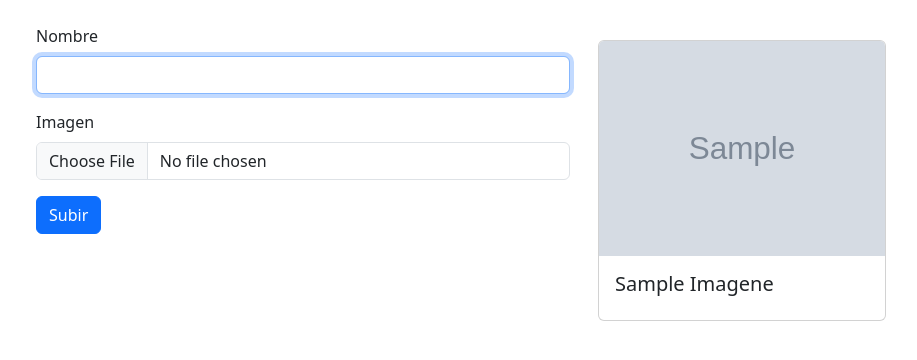
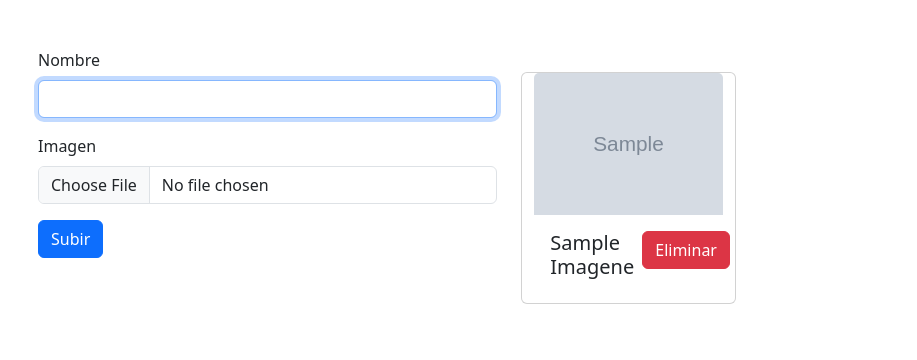
Before and after one commit to YOYO-DR/prueba-azure-storage, a Django app: page / in a window 1280 px wide. Shown: the top 360 px of the page, without its empty margins (58-975 px from the left). Run offline with Django 4.2, Linux system fonts and the light colour scheme; tables that the repository leaves empty hold one stand-in row (values such as "Sample post"); grey boxes marked "Sample" are stand-in pictures.

Commit message:
listo para seguir con las notas

```diff
--- a/apps/inicio/templates/inicio.html
+++ b/apps/inicio/templates/inicio.html
@@ -1,9 +1,7 @@
-{% extends 'base.html' %}
+{% extends 'base.html' %} {% block content %}
 
-{% block content %}
-
-<div class="row ">
-  <div class="col-sm-12 col-md-6">
+<div class="row ps-5">
+  <div class="col-5">
     {% if form.errors %}
       {% for field in form %}
         {% for error in field.errors%}
@@ -17,22 +15,30 @@
     {% endfor %}
 
     <form method="post" enctype="multipart/form-data">
-      {% csrf_token %}
-      {% for field in form.visible_fields %}
+      {% csrf_token %} {% for field in form.visible_fields %}
       <div class="mb-3">
-    <label for="{{field.id_for_label}}" class="form-label">{{field.label}}</label>
+        <label for="{{field.id_for_label}}" class="form-label"
+          >{{field.label}}</label
+        >
         {{field}}
       </div>
       {% endfor %}
       <button type="submit" class="btn btn-primary">Subir</button>
     </form>
   </div>
-  <div class="col-sm-12 col-md-6 p-3">
+  <div class="col-7 p-3 row align-items-start">
     {% for img in imagenes %}
-<div class="card" style="width: 18rem;">
-  <img src="{{img.imagen.url}}" class="card-img-top">
+    <div class="card m-2 col-4">
+      <img src="{{img.imagen.url}}" class="card-img-top" />
       <div class="card-body">
+       <div class="d-flex">
         <h5 class="card-title">{{img.nombre|title}}</h5>
+        <form action="" method="post">
+          {% csrf_token %}
+          <input type="hidden" name="action" value="delete{{img.id}}">
+          <button type="submit" class="ms-2 btn btn-danger" >Eliminar</button>
+        </form>
+        </div>
       </div>
     </div>
     {% empty %}
@@ -40,5 +46,4 @@
     {% endfor %}
   </div>
 </div>
-
 {% endblock content %}
--- a/apps/inicio/views.py
+++ b/apps/inicio/views.py
@@ -1,5 +1,7 @@
+from typing import Any
+from django.http import HttpRequest, HttpResponse,HttpResponseRedirect
 from django.shortcuts import render
-from django.views.generic import FormView
+from django.views.generic import FormView,UpdateView
 from django.urls import reverse_lazy
 from .forms import ImagenesForm
 from .models import Imagenes
@@ -8,6 +10,16 @@ class InicioView(FormView):
   form_class=ImagenesForm
   template_name='inicio.html'
   success_url=reverse_lazy('inicio')
+
+  def post(self, request, *args, **kwargs):
+    action=request.POST.get('action')
+    if action:
+      if 'delete' in action:
+        id=int(action.replace('delete','').strip())
+        img=Imagenes.objects.get(id=id)
+        img.delete()
+        return HttpResponseRedirect(self.success_url)
+    return super().post(request,*args, **kwargs)
 
   def get_context_data(self, **kwargs):
       context = super().get_context_data(**kwargs)
--- a/templates/base.html
+++ b/templates/base.html
@@ -15,7 +15,7 @@
     {% block head %}{% endblock head %}
   </head>
   <body>
-    <div class="container p-4">{% block content %}{% endblock content %}</div>
+    <div class="m-5">{% block content %}{% endblock content %}</div>
 
     <script
       src="https://cdn.jsdelivr.net/npm/bootstrap@5.3.0-alpha3/dist/js/bootstrap.bundle.min.js"
```
Also changed, not shown: media/imagenes/2023/06/all_might.jfif (added), media/imagenes/2023/06/deku_GUQLVpl.jfif (added), media/imagenes/2023/06/shoto.jfif (added), media/imagenes/2023/06/shoto_YgUhG5B.jfif (added), media/imagenes/2023/06/uraraka.jfif (added). Lines whose indentation alone changed are shown as unchanged.
